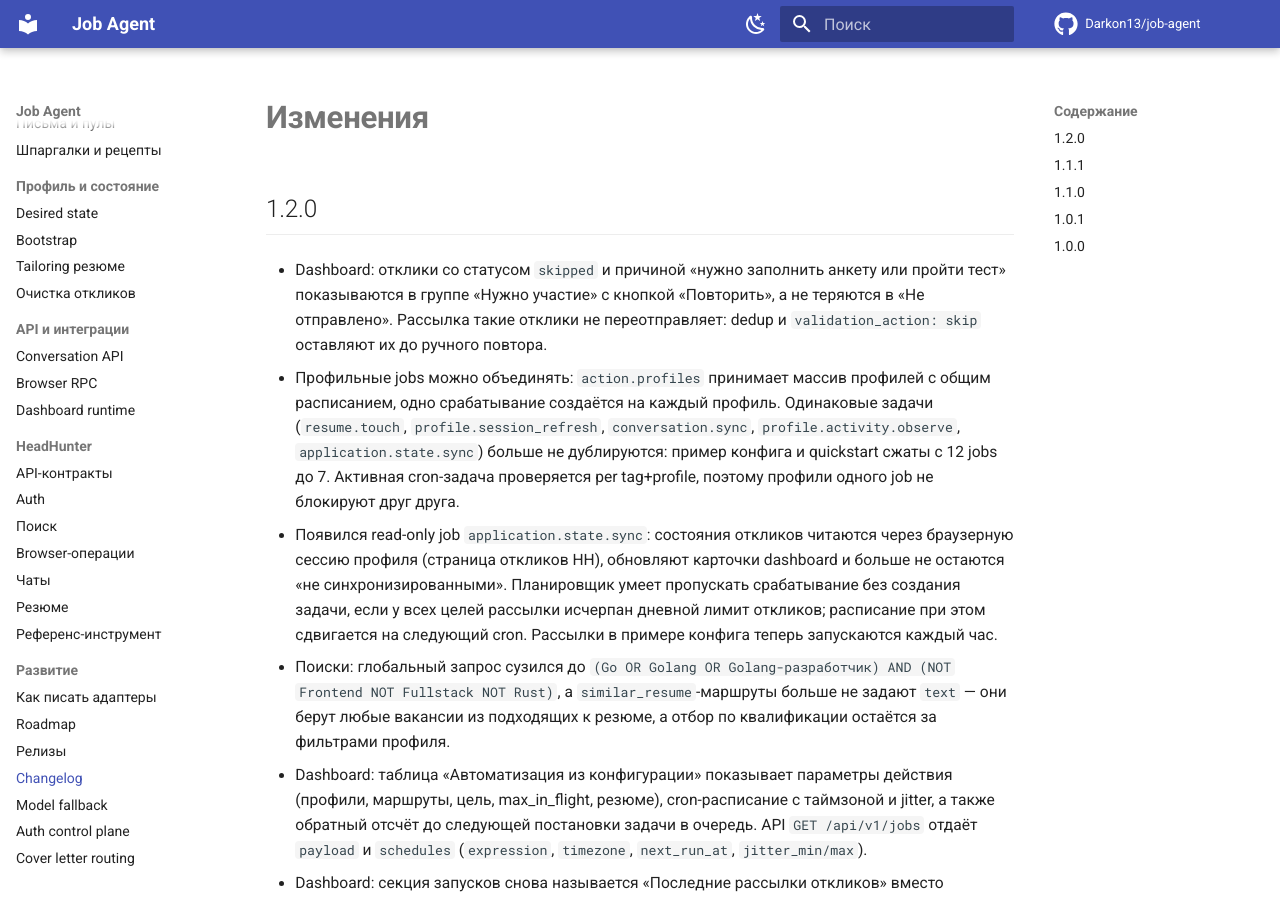
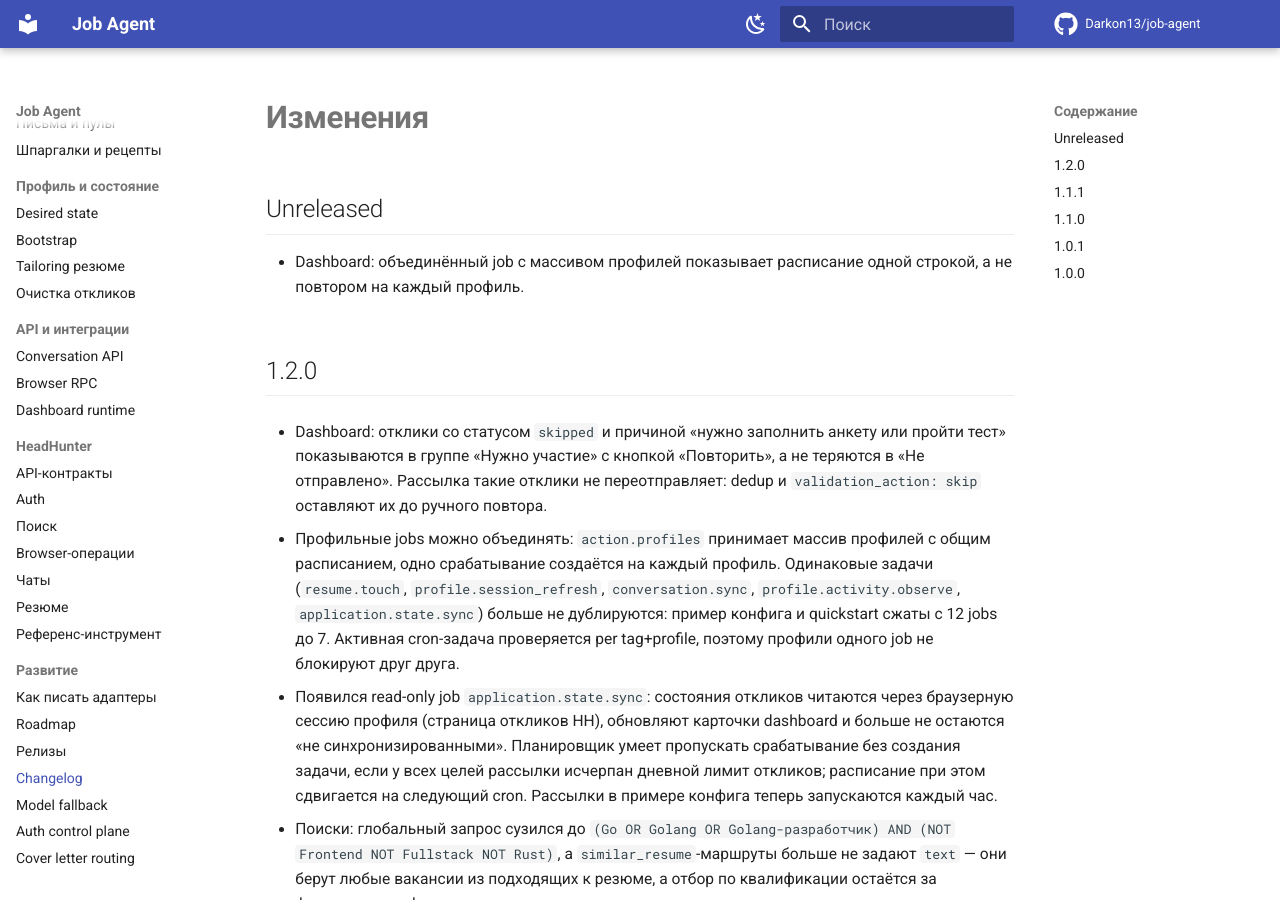
Before and after one commit to Darkon13/job-agent, an MkDocs documentation site: the page built from docs/changelog.md, in a window 1280 px wide and 900 px high. Built offline with MkDocs 1.6.1 and Material for MkDocs 9.7.7, drawn with Linux system fonts in a browser that asks for light colours; comment, search, counter and statistics services are not loaded.

Commit message:
fix(dashboard): deduplicate merged job schedules
One job expanded into several profiles shares the same cron line; show
it once per unique schedule.

```diff
--- a/docs/changelog.md
+++ b/docs/changelog.md
@@ -1,4 +1,9 @@
 # Изменения
+
+## Unreleased
+
+- Dashboard: объединённый job с массивом профилей показывает расписание одной
+  строкой, а не повтором на каждый профиль.
 
 ## 1.2.0
 
```
Also changed, not shown: 1 other file.
